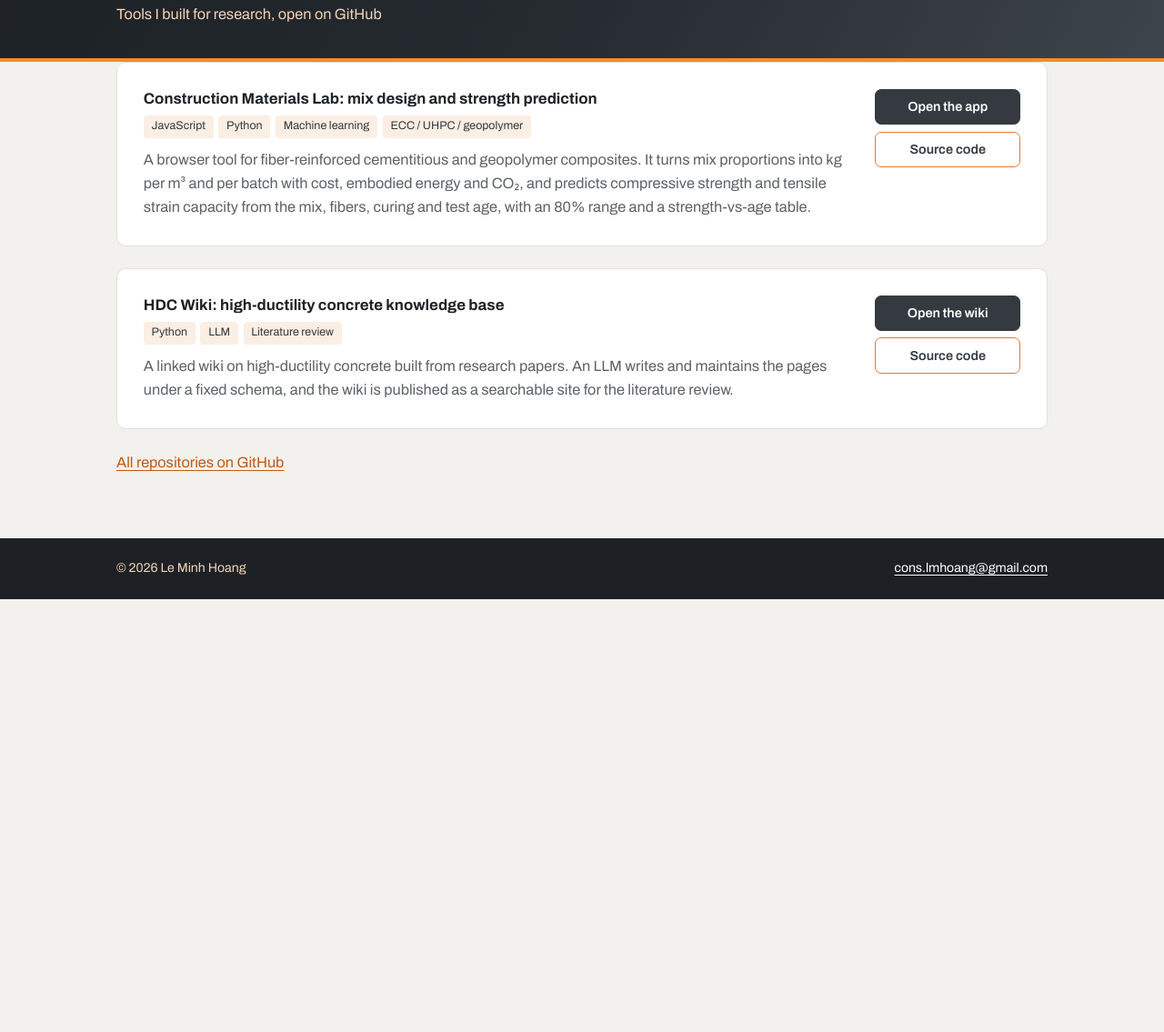
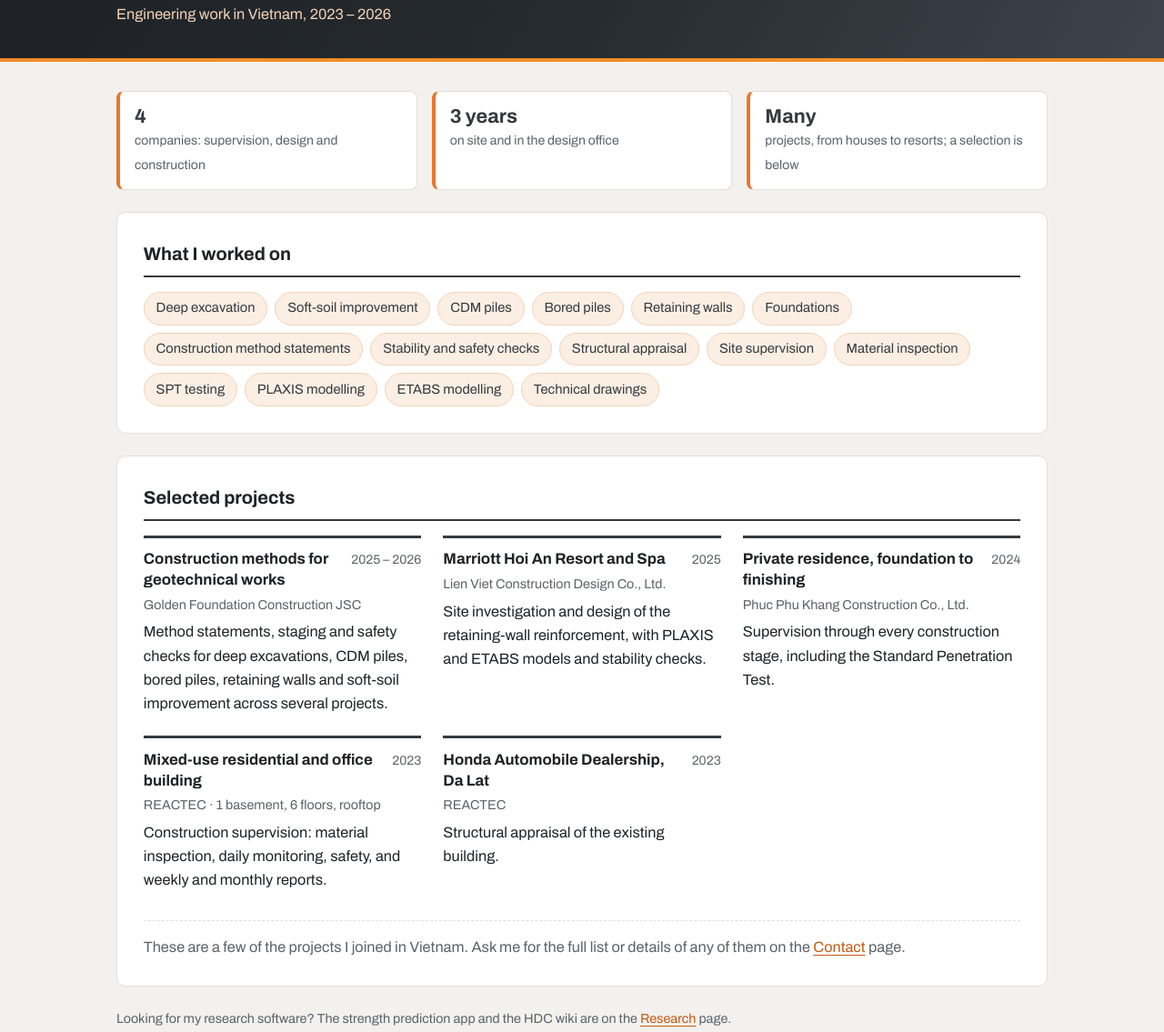
Before and after one commit to conslmhoang/conslmhoang.github.io, a plain HTML site: page projects.html in a window 1280 px wide. Shown: the part 141-1276 px from the top of the page at 91% size. Before the commit the page ends 800 px from the top, so only its background shows below. Drawn offline with Linux system fonts and the light colour scheme.

Commit message:
Projects page now shows engineering work in Vietnam; research tools live on Research; gap under page headers
Co-Authored-By: Claude Opus 5.5 <noreply@anthropic.com>

```diff
--- a/projects.html
+++ b/projects.html
@@ -4,7 +4,7 @@
 <meta charset="utf-8">
 <meta name="viewport" content="width=device-width, initial-scale=1">
 <title>Projects · Le Minh Hoang</title>
-<meta name="description" content="Software projects by Le Minh Hoang.">
+<meta name="description" content="Engineering projects Le Minh Hoang worked on in Vietnam: site supervision, structural and geotechnical design, and construction methods.">
 <link rel="preconnect" href="https://fonts.googleapis.com">
 <link rel="preconnect" href="https://fonts.gstatic.com" crossorigin>
 <link href="https://fonts.googleapis.com/css2?family=Archivo:wght@400;600;700&display=swap" rel="stylesheet">
@@ -28,37 +28,72 @@
 <section class="band">
   <div class="wrap">
     <h1>Projects</h1>
-    <p>Tools I built for research, open on GitHub</p>
+    <p>Engineering work in Vietnam, 2023 – 2026</p>
   </div>
 </section>
 
 <main class="wrap">
 
-  <div class="card project">
-    <div>
-      <h3>Construction Materials Lab: mix design and strength prediction</h3>
-      <div class="tags"><span class="tag">JavaScript</span><span class="tag">Python</span><span class="tag">Machine learning</span><span class="tag">ECC / UHPC / geopolymer</span></div>
-      <p class="muted" style="margin:0">A browser tool for fiber-reinforced cementitious and geopolymer composites. It turns mix proportions into kg per m³ and per batch with cost, embodied energy and CO₂, and predicts compressive strength and tensile strain capacity from the mix, fibers, curing and test age, with an 80% range and a strength-vs-age table.</p>
-    </div>
-    <div class="links">
-      <a class="go" href="https://conslmhoang.github.io/construction-materials-lab/">Open the app</a>
-      <a href="https://github.com/conslmhoang/construction-materials-lab">Source code</a>
+  <div class="facts proj-facts">
+    <div class="fact"><b>4</b><span>companies: supervision, design and construction</span></div>
+    <div class="fact"><b>3 years</b><span>on site and in the design office</span></div>
+    <div class="fact"><b>Many</b><span>projects, from houses to resorts; a selection is below</span></div>
+  </div>
+
+  <div class="card">
+    <h2>What I worked on</h2>
+    <div class="scope">
+      <span>Deep excavation</span>
+      <span>Soft-soil improvement</span>
+      <span>CDM piles</span>
+      <span>Bored piles</span>
+      <span>Retaining walls</span>
+      <span>Foundations</span>
+      <span>Construction method statements</span>
+      <span>Stability and safety checks</span>
+      <span>Structural appraisal</span>
+      <span>Site supervision</span>
+      <span>Material inspection</span>
+      <span>SPT testing</span>
+      <span>PLAXIS modelling</span>
+      <span>ETABS modelling</span>
+      <span>Technical drawings</span>
     </div>
   </div>
 
-  <div class="card project">
-    <div>
-      <h3>HDC Wiki: high-ductility concrete knowledge base</h3>
-      <div class="tags"><span class="tag">Python</span><span class="tag">LLM</span><span class="tag">Literature review</span></div>
-      <p class="muted" style="margin:0">A linked wiki on high-ductility concrete built from research papers. An LLM writes and maintains the pages under a fixed schema, and the wiki is published as a searchable site for the literature review.</p>
+  <div class="card">
+    <h2>Selected projects</h2>
+    <div class="proj-list">
+      <article class="proj">
+        <div class="proj-top"><h3>Construction methods for geotechnical works</h3><span class="when">2025 – 2026</span></div>
+        <p class="muted small">Golden Foundation Construction JSC</p>
+        <p>Method statements, staging and safety checks for deep excavations, CDM piles, bored piles, retaining walls and soft-soil improvement across several projects.</p>
+      </article>
+      <article class="proj">
+        <div class="proj-top"><h3>Marriott Hoi An Resort and Spa</h3><span class="when">2025</span></div>
+        <p class="muted small">Lien Viet Construction Design Co., Ltd.</p>
+        <p>Site investigation and design of the retaining-wall reinforcement, with PLAXIS and ETABS models and stability checks.</p>
+      </article>
+      <article class="proj">
+        <div class="proj-top"><h3>Private residence, foundation to finishing</h3><span class="when">2024</span></div>
+        <p class="muted small">Phuc Phu Khang Construction Co., Ltd.</p>
+        <p>Supervision through every construction stage, including the Standard Penetration Test.</p>
+      </article>
+      <article class="proj">
+        <div class="proj-top"><h3>Mixed-use residential and office building</h3><span class="when">2023</span></div>
+        <p class="muted small">REACTEC · 1 basement, 6 floors, rooftop</p>
+        <p>Construction supervision: material inspection, daily monitoring, safety, and weekly and monthly reports.</p>
+      </article>
+      <article class="proj">
+        <div class="proj-top"><h3>Honda Automobile Dealership, Da Lat</h3><span class="when">2023</span></div>
+        <p class="muted small">REACTEC</p>
+        <p>Structural appraisal of the existing building.</p>
+      </article>
     </div>
-    <div class="links">
-      <a class="go" href="https://conslmhoang.github.io/HDC-wiki/">Open the wiki</a>
-      <a href="https://github.com/conslmhoang/HDC-wiki">Source code</a>
-    </div>
+    <p class="more">These are a few of the projects I joined in Vietnam. Ask me for the full list or details of any of them on the <a href="contact.html">Contact</a> page.</p>
   </div>
 
-  <p><a href="https://github.com/conslmhoang">All repositories on GitHub</a></p>
+  <p class="small muted">Looking for my research software? The strength prediction app and the HDC wiki are on the <a href="research.html">Research</a> page.</p>
 
 </main>
 
--- a/style.css
+++ b/style.css
@@ -90,7 +90,7 @@ img { max-width: 100%; }
 .btn.primary:hover { background: #f5a04f; }
 
 /* ---------- content ---------- */
-main { padding: 2rem 0 3rem; }
+main.wrap { padding-top: 2rem; padding-bottom: 3rem; }
 .card {
   background: var(--card);
   border: 1px solid var(--rule);
@@ -200,6 +200,19 @@ a.chip:hover { background: var(--sky-200); }
 .tool-meta { color: var(--sky-200); font-size: .88rem; margin-top: auto; }
 @media (prefers-reduced-motion: reduce) { .tool { transition: none; } .tool:hover { transform: none; } }
 
+/* engineering projects page */
+.proj-facts { margin-bottom: 1.5rem; }
+.proj-facts .fact { background: var(--card); border: 1px solid var(--rule); border-left: 4px solid var(--navy-500); }
+.scope { display: flex; flex-wrap: wrap; gap: .5rem; }
+.scope span { padding: .35rem .8rem; border-radius: 999px; background: var(--sky-100); color: var(--navy-700); font-size: .92rem; border: 1px solid var(--sky-200); }
+.proj-list { display: grid; grid-template-columns: repeat(auto-fit, minmax(19rem, 1fr)); gap: 1rem 1.5rem; }
+.proj { border-top: 3px solid var(--navy-700); padding-top: .8rem; }
+.proj-top { display: flex; justify-content: space-between; align-items: baseline; gap: 1rem; }
+.proj-top .when { white-space: nowrap; margin: 0; }
+.proj p { margin-bottom: .4rem; }
+.proj p.small { margin-bottom: .35rem; }
+.more { margin: 1.5rem 0 0; padding-top: 1rem; border-top: 1px dashed var(--rule); color: var(--muted); }
+
 /* ---------- footer ---------- */
 .foot { background: var(--navy-900); color: var(--sky-200); font-size: .88rem; padding: 1.4rem 0; }
 .foot .wrap { display: flex; flex-wrap: wrap; justify-content: space-between; gap: .5rem 1.5rem; }
```
Also changed, not shown: index.html (+2 -2 lines).
